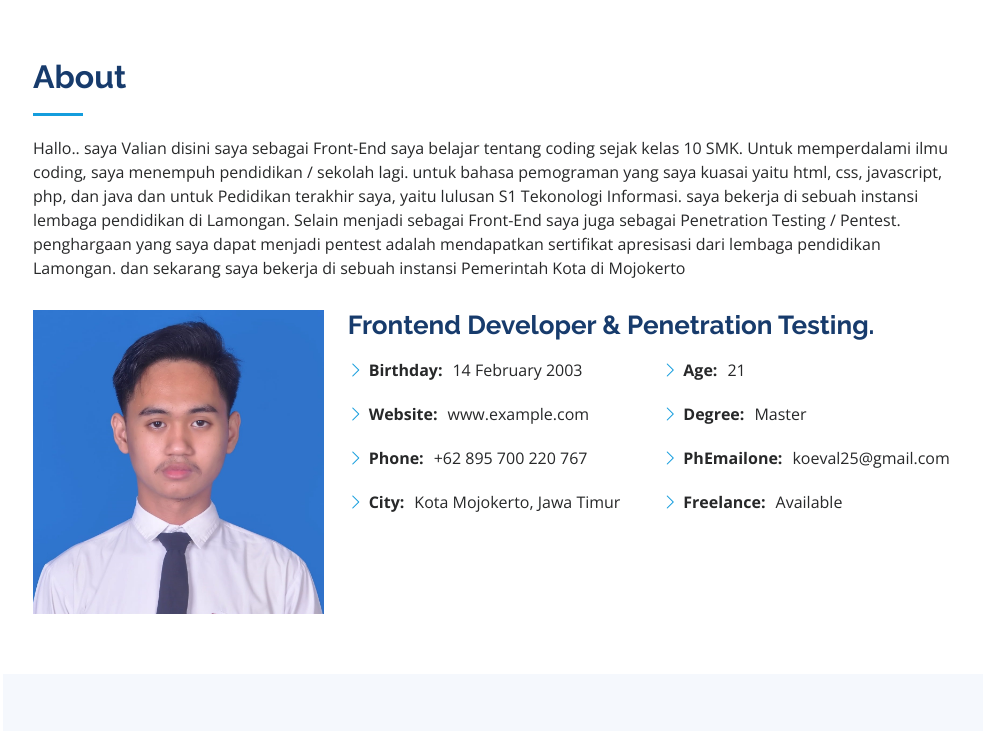
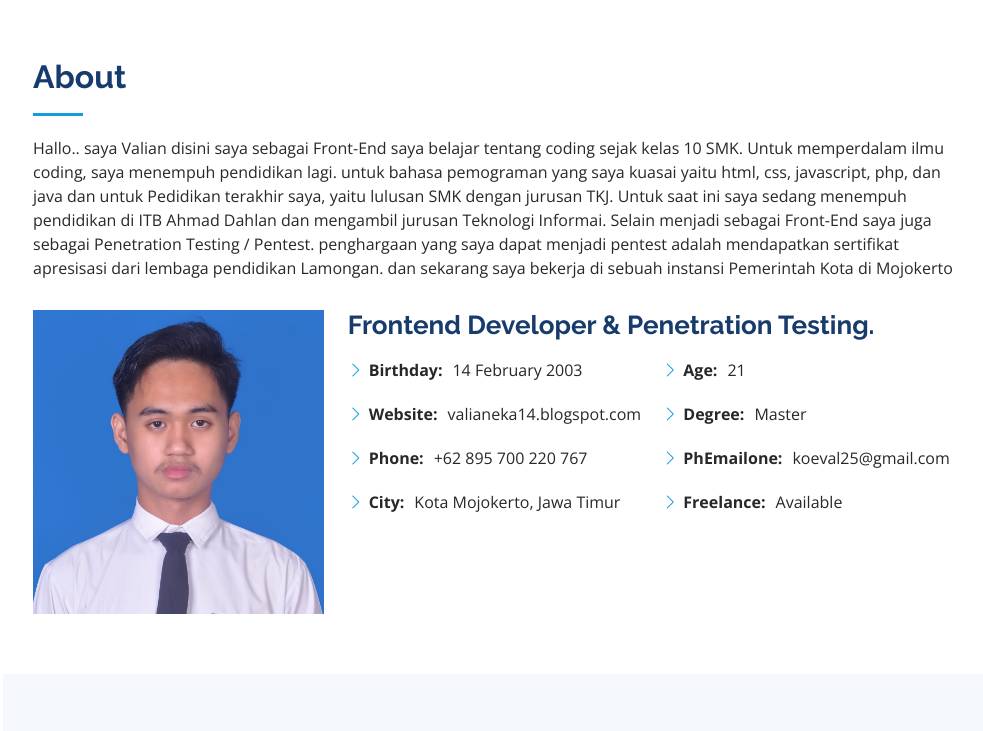
Before and after one commit to zymuzd31/valian.github.io, a plain HTML site: page index.html in a window 1280 px wide. Shown: the part 802-1533 px from the top of the page, without its empty margins (297-1280 px from the left). Drawn offline with nearby package versions, Linux system fonts and the light colour scheme.

Commit message:
mengubah tulisan di about dan menambah maps di contact

```diff
--- a/index.html
+++ b/index.html
@@ -83,7 +83,7 @@
 
         <div class="section-title">
           <h2>About</h2>
-          <p> Hallo.. saya Valian disini saya sebagai Front-End saya belajar tentang coding sejak kelas 10 SMK. Untuk memperdalami ilmu coding, saya menempuh pendidikan / sekolah lagi. untuk bahasa pemograman yang saya kuasai yaitu html, css, javascript, php, dan java dan untuk Pedidikan terakhir saya, yaitu lulusan S1 Tekonologi Informasi. saya bekerja di sebuah instansi lembaga pendidikan di Lamongan.
+          <p> Hallo.. saya Valian disini saya sebagai Front-End saya belajar tentang coding sejak kelas 10 SMK. Untuk memperdalam ilmu coding, saya menempuh pendidikan lagi. untuk bahasa pemograman yang saya kuasai yaitu html, css, javascript, php, dan java dan untuk Pedidikan terakhir saya, yaitu lulusan SMK dengan jurusan TKJ. Untuk saat ini saya sedang menempuh pendidikan di ITB Ahmad Dahlan dan mengambil jurusan Teknologi Informai.
 
             Selain menjadi sebagai Front-End saya juga sebagai Penetration Testing / Pentest. penghargaan yang saya dapat menjadi pentest adalah mendapatkan sertifikat apresisasi dari lembaga pendidikan Lamongan. dan sekarang saya bekerja di sebuah instansi Pemerintah Kota di Mojokerto</p>
         </div>
@@ -101,7 +101,7 @@
               <div class="col-lg-6">
                 <ul>
                   <li><i class="bi bi-chevron-right"></i> <strong>Birthday:</strong> <span>14 February 2003</span></li>
-                  <li><i class="bi bi-chevron-right"></i> <strong>Website:</strong> <span>www.example.com</span></li>
+                  <li><i class="bi bi-chevron-right"></i> <strong>Website:</strong> <span>valianeka14.blogspot.com</span></li>
                   <li><i class="bi bi-chevron-right"></i> <strong>Phone:</strong> <span>+62 895 700 220 767</span></li>
                   <li><i class="bi bi-chevron-right"></i> <strong>City:</strong> <span>Kota Mojokerto, Jawa Timur</span></li>
                 </ul>
@@ -337,9 +337,12 @@
                 <h4>Call:</h4>
                 <p>+62 895 700 220 767</p>
               </div>
+
+              <iframe src="https://www.google.com/maps/embed?pb=!1m18!1m12!1m3!1d3955.8403491804575!2d112.44858239999999!3d-7.482874899999999!2m3!1f0!2f0!3f0!3m2!1i1024!2i768!4f13.1!3m3!1m2!1s0x2e780d0f6a9482db%3A0x80f0bec9c753bdad!2sPerumahan%20Griya%20Meri!5e0!3m2!1sid!2sid!4v1709107529342!5m2!1sid!2sid" frameborder="0" style="border:0; width: 100%; height: 290px;" allowfullscreen></iframe>
             </div>
 
           </div>
+
 
 
           <div class="col-md-6">
```
